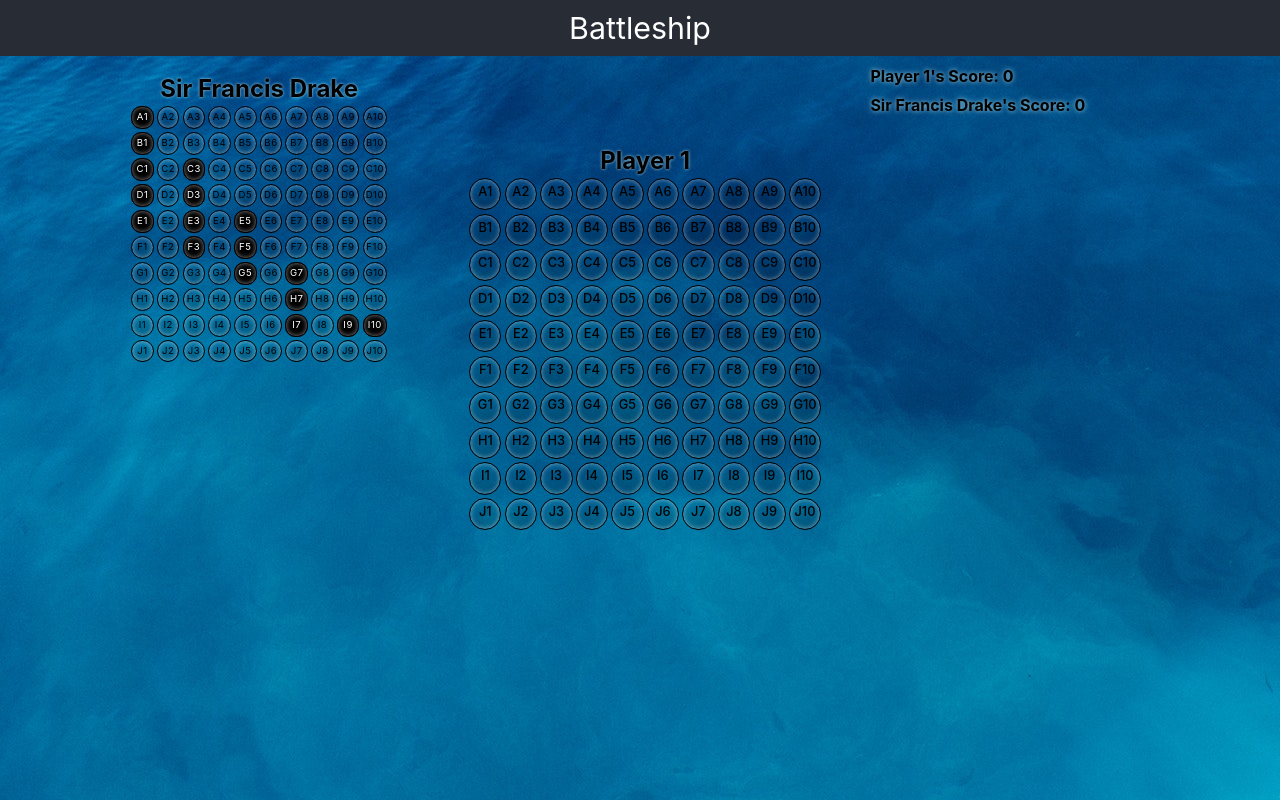
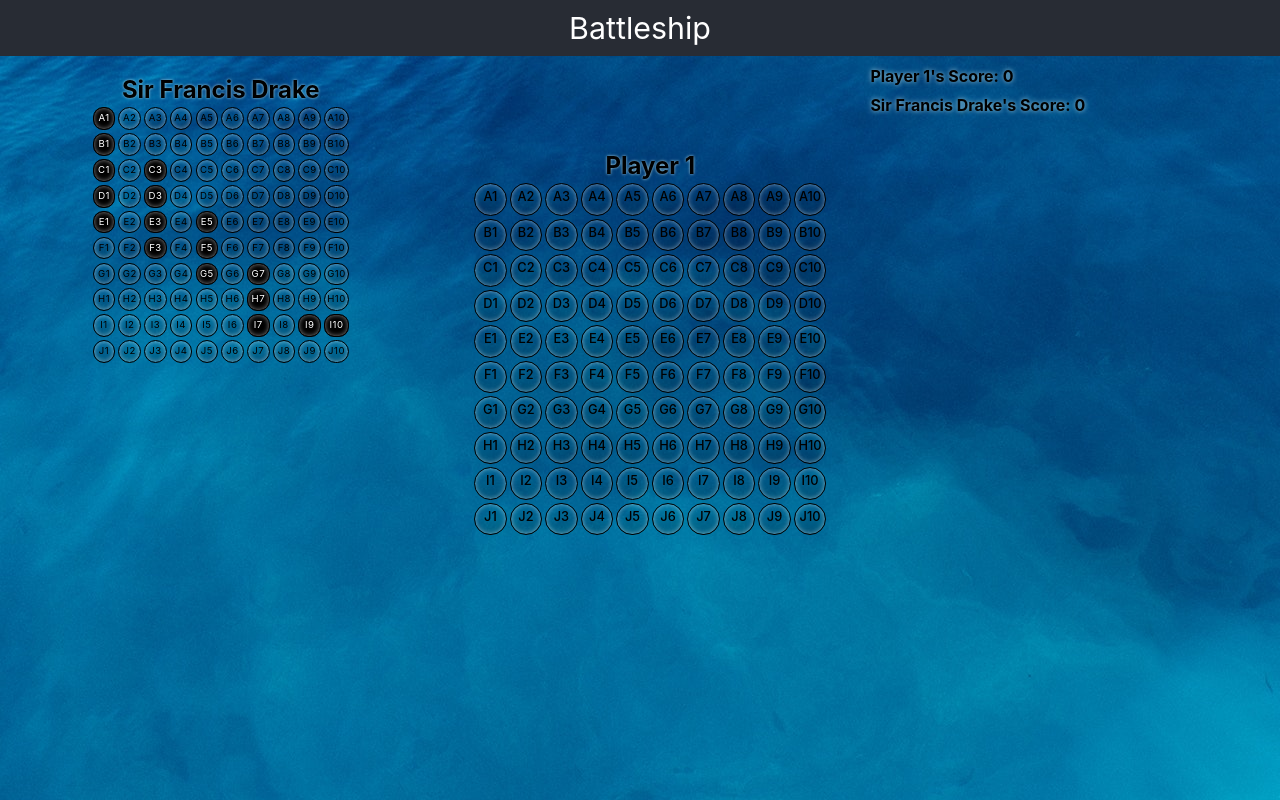
Before and after one commit to Dathan88/battleship, a React (Create React App) app: page / in a window 1280 px wide. Built offline with nearby package versions, Linux system fonts and the light colour scheme.

Commit message:
Minor css changes

```diff
--- a/src/Components/GameUI.css
+++ b/src/Components/GameUI.css
@@ -1,9 +1,9 @@
 .play-area {
 	position: fixed;
-	width: 80%;
+	width: 85%;
 	min-height: 100%;
 	top: 4rem;
-	left: 8rem;
+	left: 5.6rem;
 	display: inline-block;
 }
 
```
